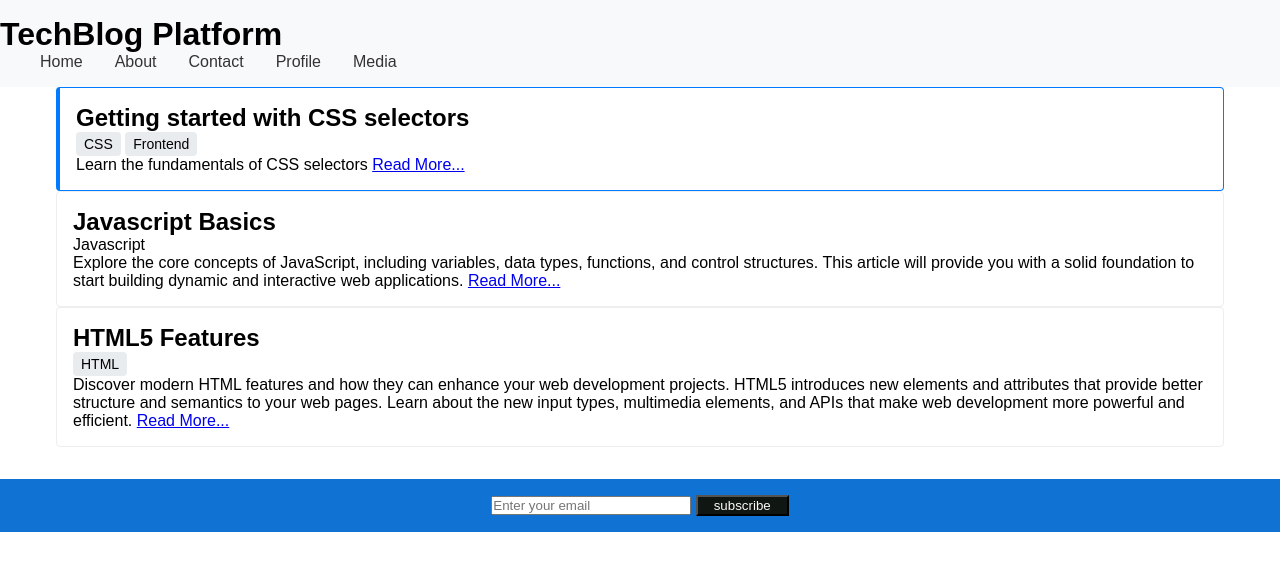
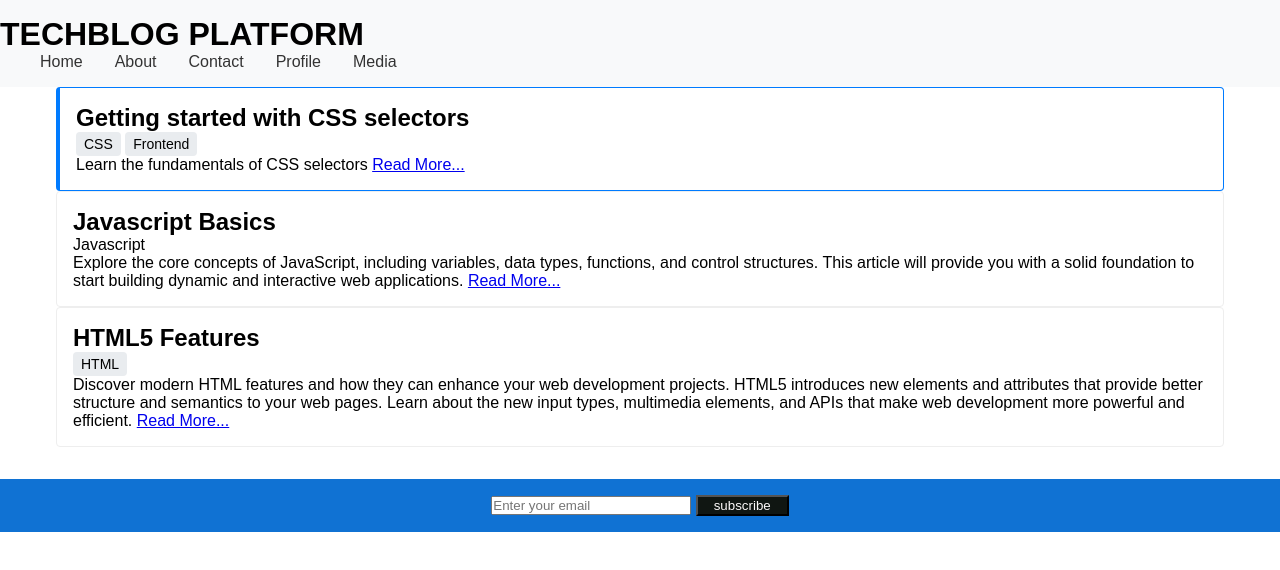
Before and after one commit to kiprotich267/Tech_Blog_Platform, a plain HTML site: page index.html in a window 1280 px wide. Drawn offline with Linux system fonts and the light colour scheme.

Commit message:
modified index.html

```diff
--- a/index.html
+++ b/index.html
@@ -8,7 +8,7 @@
 </head>
 <body>
     <header>
-        <h1>TechBlog Platform</h1>
+        <h1>TECHBLOG PLATFORM</h1>
         <nav>
          <ul class="nav-list">
             <li><a class="nav-link" href="/index.html">Home</a></li>
```
